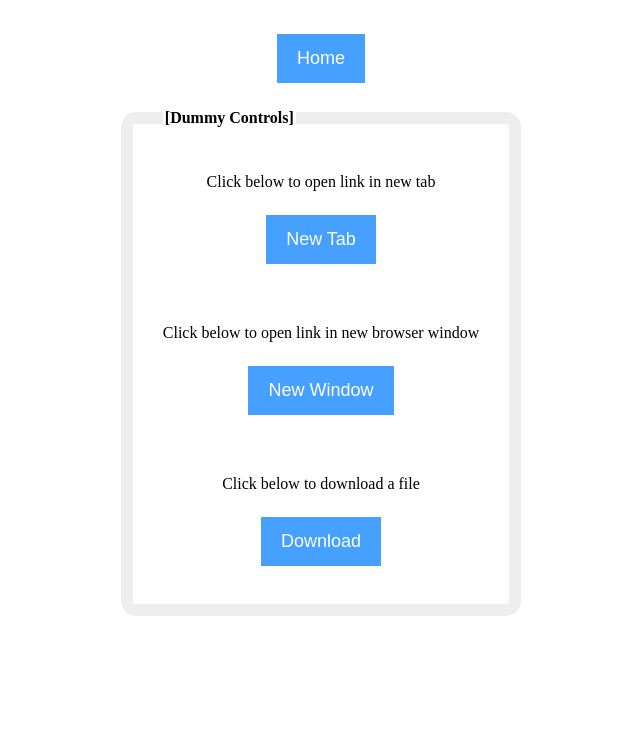
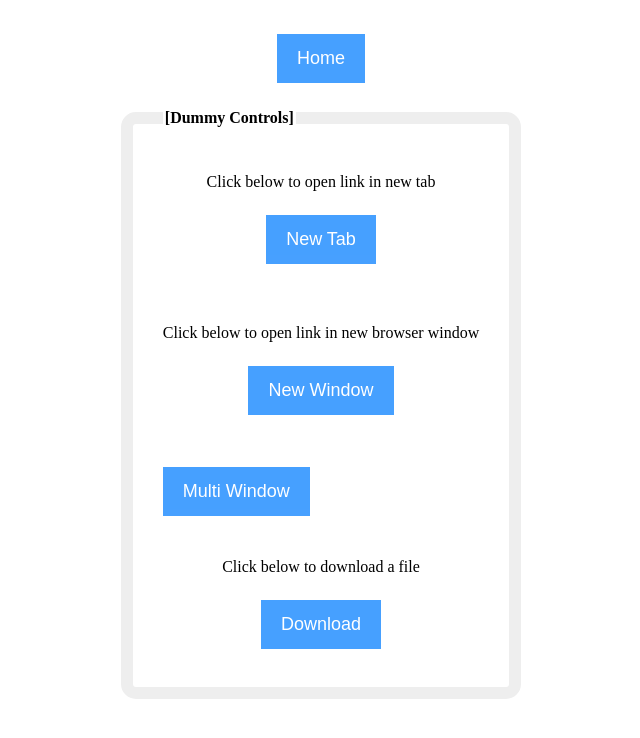
Before and after one commit to qavbox/demo, a Jekyll site: the page built from links/index.html, in a window 1280 px wide. Shown: the top 738 px of the page, without its empty margins (319-959 px from the left). Built offline with Jekyll 4.4.1, drawn with Linux system fonts in a browser that asks for light colours; nearby versions of some CDN libraries; library files that are not in the unit come from our copies.

Commit message:
Update index.html

```diff
--- a/links/index.html
+++ b/links/index.html
@@ -23,6 +23,21 @@ function newPopup(url) {
 </div>
 
 <br/><br/>
+<input type="button" class="btn" name="multiple" value="Multi Window" onclick="pop()"/>
+<script type="text/javascript" src='JS/jquery-1.9.0.min.js'></script>
+<script type="text/javascript">
+  function pop() {
+
+      window.open('https://qavbox.github.io/demo/links/'
+      	,'popUpWindow','height=400,width=500,left=10,top=10,resizable=yes,scrollbars=yes,toolbar=yes,menubar=no,location=no,directories=no,status=yes')
+
+      window.open('https://qavbox.github.io/'
+      	,'_blank','height=300,width=400,left=20,top=30,resizable=yes,scrollbars=yes,toolbar=yes,menubar=no,location=no,directories=no,status=yes')
+
+  }
+</script>
+
+<br/><br/>
 
 <div style="text-align: center;" class="download">
 <p>Click below to download a file</p>
```
